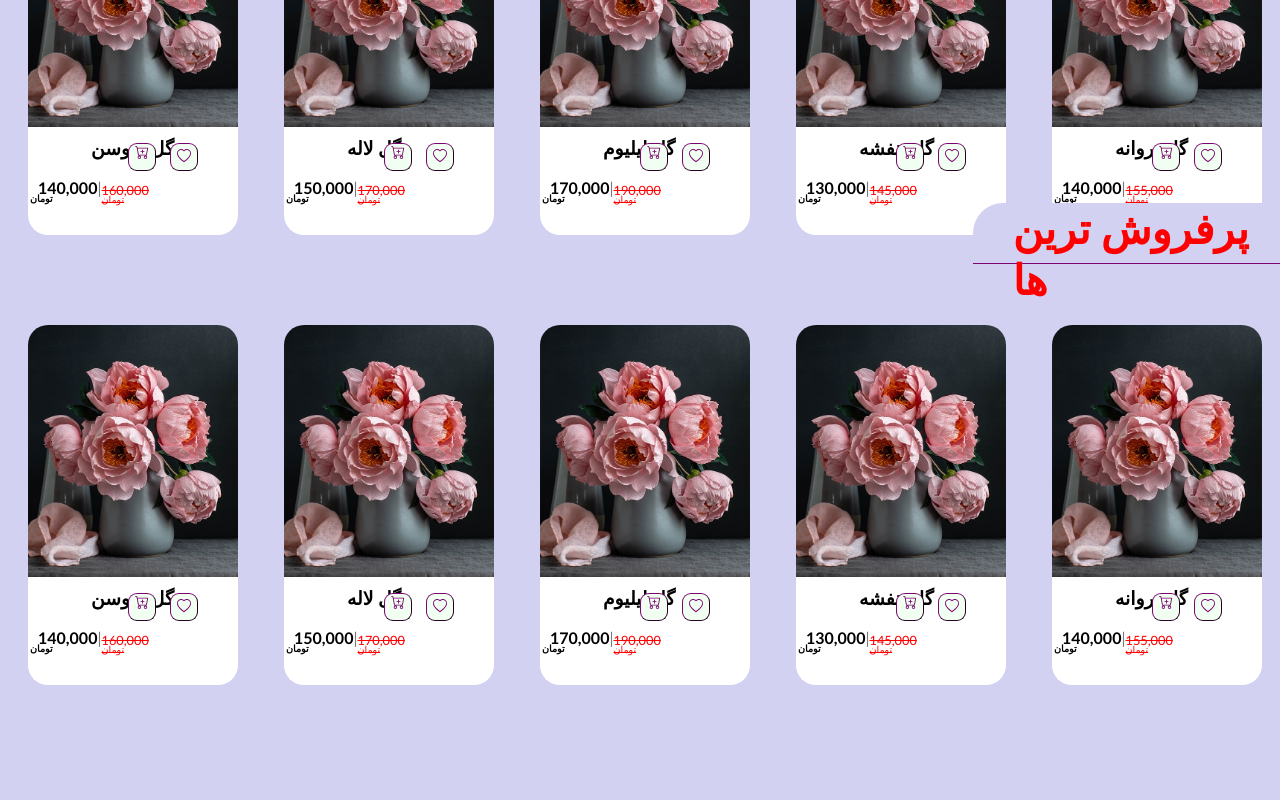
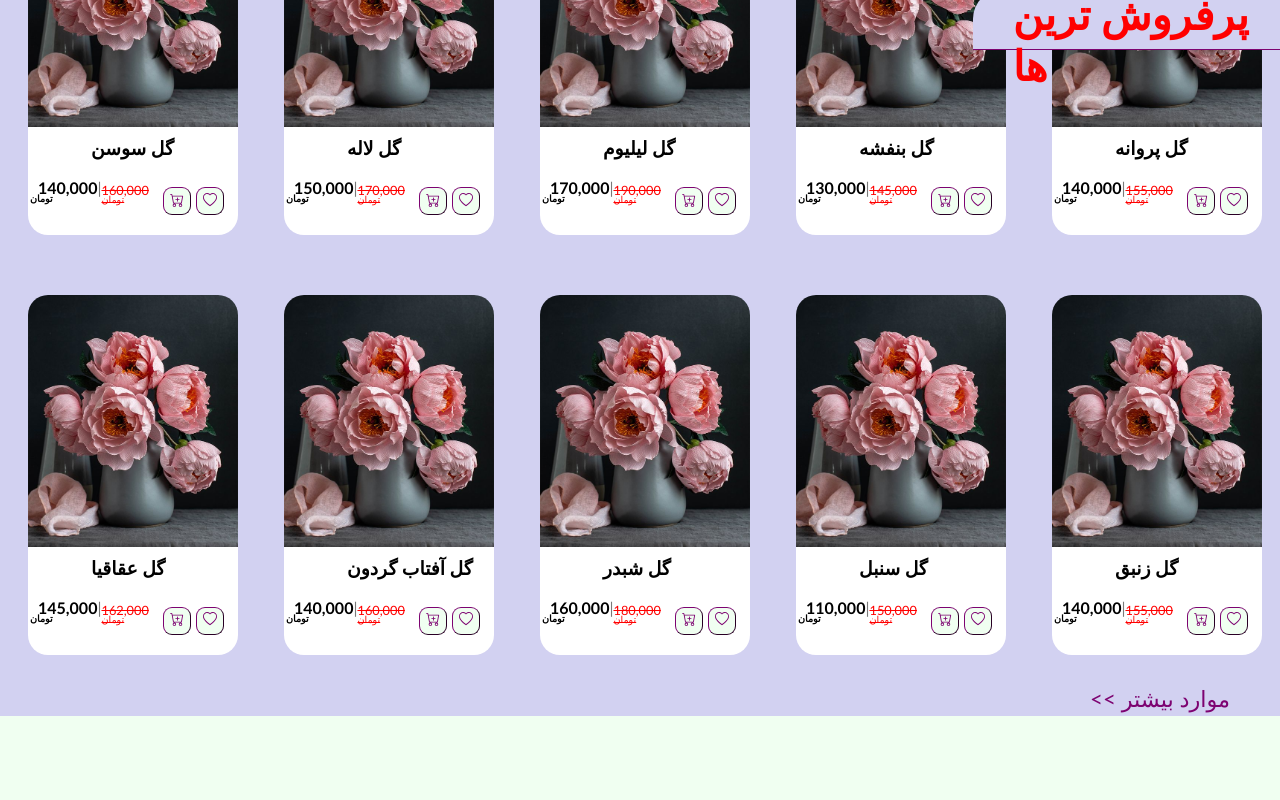
Before and after one commit to tinafazeli/Flowershop_vue, a Vue app in the folder flowershop/: page / in a window 1280 px wide. Shown: the part 1240-2040 px from the top of the page. Built offline with nearby package versions, Linux system fonts and the light colour scheme.

Commit message:
creates like and buy btn

```diff
--- a/flowershop/public/style.css
+++ b/flowershop/public/style.css
@@ -145,16 +145,16 @@ body{
 }
 
 /* پرفروش ترین محصولات  */
+
 .top-sellers{
     background-color: #D2D1F1;
-    height: 450px;
-    width: 100%;
-    display: inline-flex;
+    display: grid;
+    grid-template-columns: auto auto auto auto auto;
 }
-.top-sellers-footer{
+/* .top-sellers-footer{
     position: relative;
     bottom: 300px;
-}
+} */
 .best-sell .continue p{
     width: 100%;
     background-color: #D2D1F1;
@@ -238,8 +238,8 @@ body{
     border-radius: 9px;
     color: #7D0371;
     position: absolute;
-    left: 100px;
-    top: 16px;
+    left: 135px;
+    top: 60px;
     width: 28px;
     height: 28px;
 }
@@ -250,19 +250,14 @@ body{
     border-color:#7D0371;
     border-radius: 9px;
     color: #7D0371;
-    position: relative;
-    left: 35px;
-    bottom: 19px;
+    /* position:static; */
+    position: absolute;
+    left:168px;
+    bottom: 20px;
     width: 28px;
     height: 28px;
 }
 
-#like2{
-    display: none;
-}
-#buybtn2{
-    display: none;
-}
 
 #titr{
     position: relative;
--- a/flowershop/src/components/Home.vue
+++ b/flowershop/src/components/Home.vue
@@ -11,45 +11,7 @@
         </div>
         </div>
         <div class="best-sell">
-          <div class="row">
-            <div class="top-sellers">
-              <div class="item" v-for="x in card" :key="x">
-                <img src="../assets/images/flower20.jpg">
-                <div class="item-detail">
-                  <h3>{{ x.title }}</h3>
-                  <div class="price">
-                      <a href="#" class="now">{{ x.price }}<br><span class="rial">تومان</span></a>
-                      <a class="space">|</a>
-                      <a href="#" class="befor">{{ x.bprice }}<br><span class="rial">تومان</span></a>
-                  </div>
-                  <button class="buy">
-                    <svg @click="Buy1()"
-                    id="buybtn1"
-                    xmlns="http://www.w3.org/2000/svg"
-                    fill="currentColor"
-                    :class="x.class"
-                    viewBox="0 0 16 16" >
-                    <path d="M9 5.5a.5.5 0 0 0-1 0V7H6.5a.5.5 0 0 0 0 1H8v1.5a.5.5 0 0 0 1 0V8h1.5a.5.5 0 0 0 0-1H9V5.5z"/>
-                    <path d="M.5 1a.5.5 0 0 0 0 1h1.11l.401 1.607 1.498 7.985A.5.5 0 0 0 4 12h1a2 2 0 1 0 0 4 2 2 0 0 0 0-4h7a2 2 0 1 0 0 4 2 2 0 0 0 0-4h1a.5.5 0 0 0 .491-.408l1.5-8A.5.5 0 0 0 14.5 3H2.89l-.405-1.621A.5.5 0 0 0 2 1H.5zm3.915 10L3.102 4h10.796l-1.313 7h-8.17zM6 14a1 1 0 1 1-2 0 1 1 0 0 1 2 0zm7 0a1 1 0 1 1-2 0 1 1 0 0 1 2 0z"/>
-                  </svg>
-                  <svg @click="Buy2()"
-                  id="buybtn2"
-                    xmlns="http://www.w3.org/2000/svg" fill="currentColor"
-                    :class="x.secClass"
-                    viewBox="0 0 16 16">
-                    <path d="M.5 1a.5.5 0 0 0 0 1h1.11l.401 1.607 1.498 7.985A.5.5 0 0 0 4 12h1a2 2 0 1 0 0 4 2 2 0 0 0 0-4h7a2 2 0 1 0 0 4 2 2 0 0 0 0-4h1a.5.5 0 0 0 .491-.408l1.5-8A.5.5 0 0 0 14.5 3H2.89l-.405-1.621A.5.5 0 0 0 2 1H.5zM6 14a1 1 0 1 1-2 0 1 1 0 0 1 2 0zm7 0a1 1 0 1 1-2 0 1 1 0 0 1 2 0zm-1.646-7.646-3 3a.5.5 0 0 1-.708 0l-1.5-1.5a.5.5 0 1 1 .708-.708L8 8.293l2.646-2.647a.5.5 0 0 1 .708.708z"/>
-                  </svg>
-                  <button class="like">
-                            <svg xmlns="http://www.w3.org/2000/svg" fill="currentColor" class="bi bi-heart" viewBox="0 0 16 16">
-                                <path d="m8 2.748-.717-.737C5.6.281 2.514.878 1.4 3.053c-.523 1.023-.641 2.5.314 4.385.92 1.815 2.834 3.989 6.286 6.357 3.452-2.368 5.365-4.542 6.286-6.357.955-1.886.838-3.362.314-4.385C13.486.878 10.4.28 8.717 2.01L8 2.748zM8 15C-7.333 4.868 3.279-3.04 7.824 1.143c.06.055.119.112.176.171a3.12 3.12 0 0 1 .176-.17C12.72-3.042 23.333 4.867 8 15z"/>
-                                </svg>
-                    </button>
-                  </button>
-                </div>
-              </div>
-            </div>
-          </div>
-          <div class="row">
+          <!-- <div class="row"> -->
             <div class="top-sellers">
               <div class="item" v-for="x in card" :key="x">
                 <img src="../assets/images/flower20.jpg">
@@ -79,22 +41,28 @@
 
                       </svg>
                     </div>
-
-                  <button class="like">
+                  </button>
+                  <button class="like" v-on:click="x.Like =! x.Like">
+                    <div v-if="x.Like">
                       <svg xmlns="http://www.w3.org/2000/svg" fill="currentColor" class="bi bi-heart" viewBox="0 0 16 16">
                                 <path d="m8 2.748-.717-.737C5.6.281 2.514.878 1.4 3.053c-.523 1.023-.641 2.5.314 4.385.92 1.815 2.834 3.989 6.286 6.357 3.452-2.368 5.365-4.542 6.286-6.357.955-1.886.838-3.362.314-4.385C13.486.878 10.4.28 8.717 2.01L8 2.748zM8 15C-7.333 4.868 3.279-3.04 7.824 1.143c.06.055.119.112.176.171a3.12 3.12 0 0 1 .176-.17C12.72-3.042 23.333 4.867 8 15z"/>
                       </svg>
-                        </button>
+                    </div>
+                    <div v-else>
+                      <svg xmlns="http://www.w3.org/2000/svg"  fill="currentColor" class="bi bi-heart-fill" viewBox="0 0 16 16">
+                                    <path fill-rule="evenodd" d="M8 1.314C12.438-3.248 23.534 4.735 8 15-7.534 4.736 3.562-3.248 8 1.314z"/>
+                      </svg>
+                    </div>
                   </button>
                 </div>
               </div>
             </div>
-
-
-            <div class="top-sellers">
-
-            </div>
-          </div>
+            <!-- <button class="like">
+                            <svg xmlns="http://www.w3.org/2000/svg" fill="currentColor" class="bi bi-heart" viewBox="0 0 16 16">
+                                <path d="m8 2.748-.717-.737C5.6.281 2.514.878 1.4 3.053c-.523 1.023-.641 2.5.314 4.385.92 1.815 2.834 3.989 6.286 6.357 3.452-2.368 5.365-4.542 6.286-6.357.955-1.886.838-3.362.314-4.385C13.486.878 10.4.28 8.717 2.01L8 2.748zM8 15C-7.333 4.868 3.279-3.04 7.824 1.143c.06.055.119.112.176.171a3.12 3.12 0 0 1 .176-.17C12.72-3.042 23.333 4.867 8 15z"/>
+                                </svg>
+                        </button> -->
+          <!-- </div> -->
           <div class="continue" dir="rtl">
                 <p> موارد بیشتر >></p>
             </div>
@@ -105,15 +73,11 @@
             <p id="titr">پرفروش ترین ها
             </p>
         </div>
-        <button @click="count++">{{count}}</button>
-
-        <p v-if="count>3">{{ count }}</p>
     </div>
 </template>
 
 <script>
 import Navbar from '@/components/NavbarSec.vue'
-// import ref from 'vue'
 export default {
   name:'NavbarView',
   components:{
@@ -121,8 +85,6 @@ export default {
   },
   data(){
     return{
-      // Test:ref(true),
-      count:0,
     card:[{
      title:"گل سوسن",
     price:'140,000',
@@ -130,6 +92,7 @@ export default {
     class:'bi bi-cart-plus',
     secClass: 'bi bi-cart-check-fill',
     Buy:true,
+    Like:true
     },
 
     {
@@ -138,49 +101,80 @@ Buy:true,
       bprice:'170,000',
       class:'bi bi-cart-plus',
       Buy:true,
-secClass: 'bi bi-cart-check-fill'},
+      secClass: 'bi bi-cart-check-fill',
+      Like:true
+    },
     {
         title:"گل لیلیوم",
       price:'170,000',
     bprice:'190,000',
     class:'bi bi-cart-plus',
     Buy:true,
-
-secClass: 'bi bi-cart-check-fill'},
+    secClass: 'bi bi-cart-check-fill',
+    Like:true
+  },
     {
         title:"گل بنفشه",
         price:'130,000',
       bprice:'145,000',
     class:'bi bi-cart-plus',
     Buy:true,
-
-secClass: 'bi bi-cart-check-fill'},
+    Like:true,
+    secClass: 'bi bi-cart-check-fill'
+  },
     {
         title:"گل پروانه",
         price:'140,000',
       bprice:'155,000',
     class:'bi bi-cart-plus',
     Buy:true,
-
-secClass: 'bi bi-cart-check-fill'},]
-    }
+    secClass: 'bi bi-cart-check-fill',
+    Like:true},
+    {
+     title:"گل  عقاقیا",
+    price:'145,000',
+    bprice:'162,000',
+    class:'bi bi-cart-plus',
+    secClass: 'bi bi-cart-check-fill',
+    Like:true,
+    Buy:true
     },
-  methods:{
-    handleBuy(){
-      this.Buy=! this.Buy
+    {
+        title:"گل آفتاب گردون",
+        price:'140,000',
+      bprice:'160,000',
+      class:'bi bi-cart-plus',
+      Like:true,
+      secClass: 'bi bi-cart-check-fill',
+    Buy:true
     },
-    Buy1(){
-      var buybtn1=document.getElementById('buybtn1');
-      var buybtn2=document.getElementById('buybtn2');
-      buybtn1.style.display='none';
-      buybtn2.style.display='inline';
-      buybtn2.style.color='red'
+    {
+        title:"گل شبدر",
+      price:'160,000',
+    bprice:'180,000',
+    class:'bi bi-cart-plus',
+    secClass: 'bi bi-cart-check-fill',
+    Buy:true,
+    Like:true
   },
-    Buy2(){
-      var buybtn1=document.getElementById('buybtn1');
-      var buybtn2=document.getElementById('buybtn2');
-      buybtn2.style.display='none';
-      buybtn1.style.display='inline';
+    {
+        title:"گل سنبل",
+        price:'110,000',
+      bprice:'150,000',
+    class:'bi bi-cart-plus',
+    secClass: 'bi bi-cart-check-fill',
+    Buy:true,
+    Like:true
+  },
+    {
+        title:"گل زنبق",
+        price:'140,000',
+      bprice:'155,000',
+    class:'bi bi-cart-plus',
+    Buy:true,
+    Like:true,
+    secClass: 'bi bi-cart-check-fill'}
+  ]
     }
   }
 }
```
Lines whose indentation alone changed are shown as unchanged.
